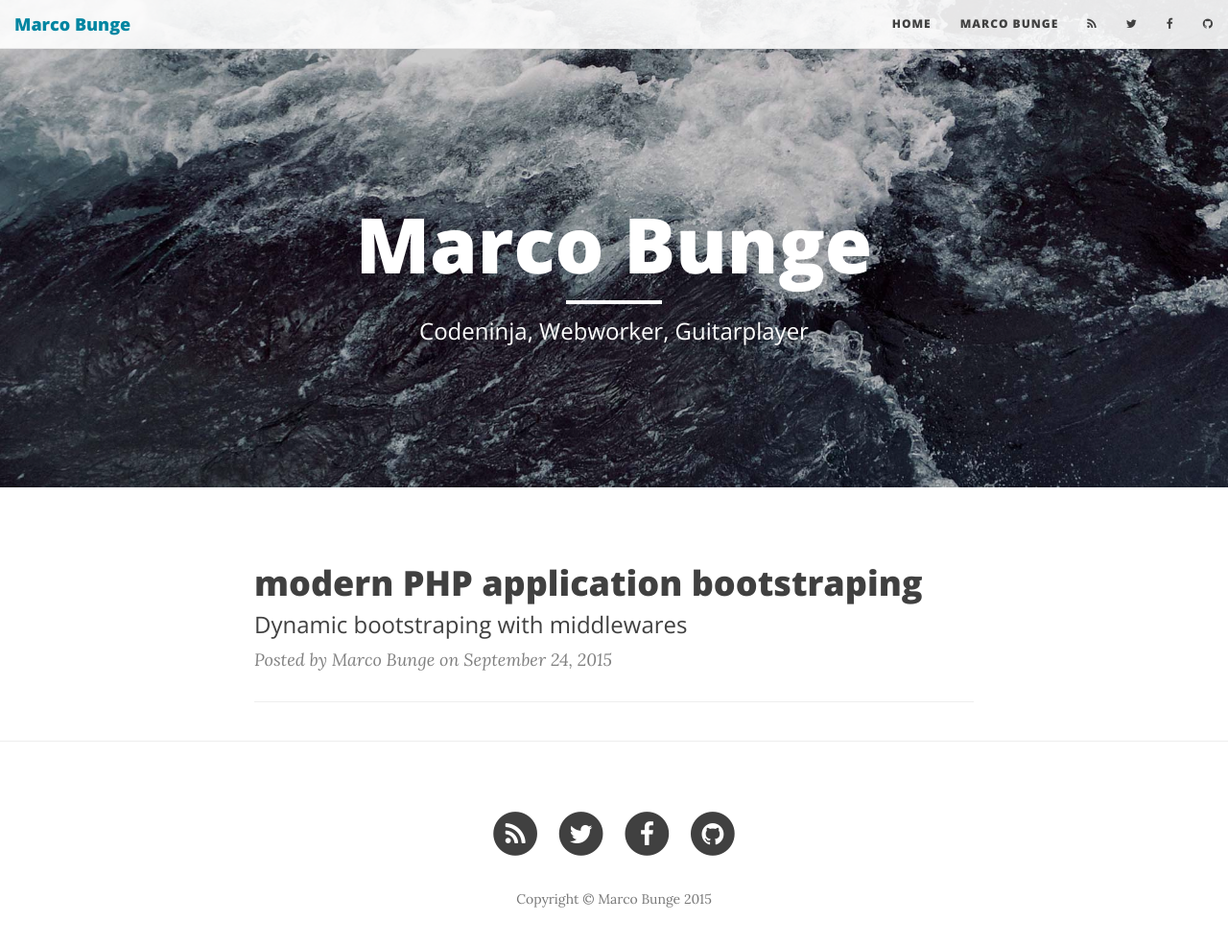
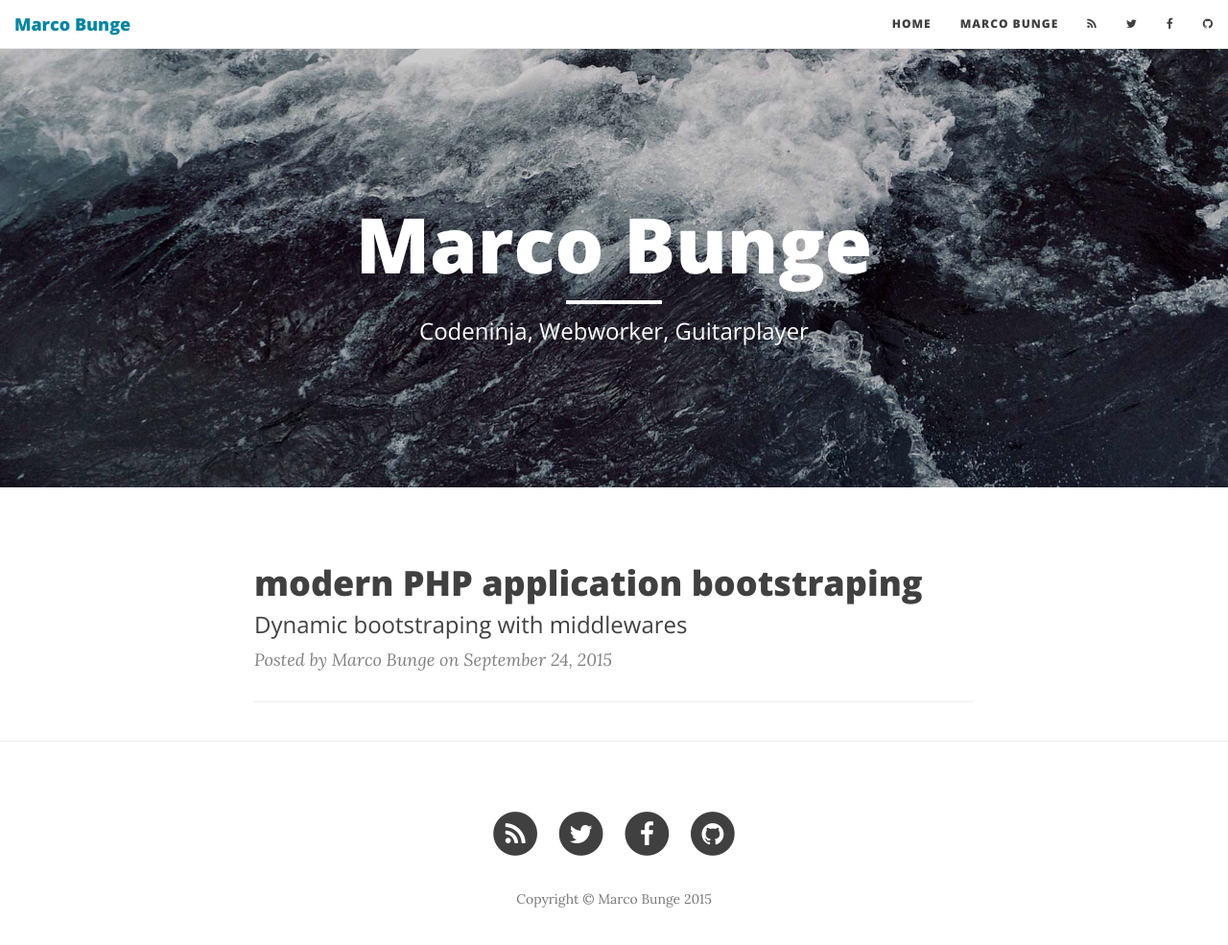
Before and after one commit to mbunge/mbunge.github.io, a Jekyll site: the page built from index.html, in a window 1280 px wide and 1013 px high. Shown: the top 985 px of the window at 96% size. Built offline with Jekyll 4.4.1, drawn with Linux system fonts in a browser that asks for light colours; nearby versions of some CDN libraries; the list of posts is cut into pages by our own code.

Commit message:
Update clean-blog.css

```diff
--- a/css/clean-blog.css
+++ b/css/clean-blog.css
@@ -41,7 +41,6 @@ hr.small {
   border-color: white;
 }
 .navbar-custom {
-  background: rgba(255,255,255,0.8);
   position: absolute;
   top: 0;
   left: 0;
@@ -65,10 +64,7 @@ hr.small {
 .navbar-custom.is-fixed {
   /* when the user scrolls down, we hide the header right above the viewport */
   position: fixed;
-  background-color: rgba(255, 255, 255, 0.9);
-  -webkit-transition: -webkit-transform 0.3s;
-  -moz-transition: -moz-transform 0.3s;
-  transition: transform 0.3s;
+  background-color: #ffffff;
 }
 .navbar-custom.is-fixed .navbar-brand,
 .navbar-custom.is-fixed .nav li a,
```
